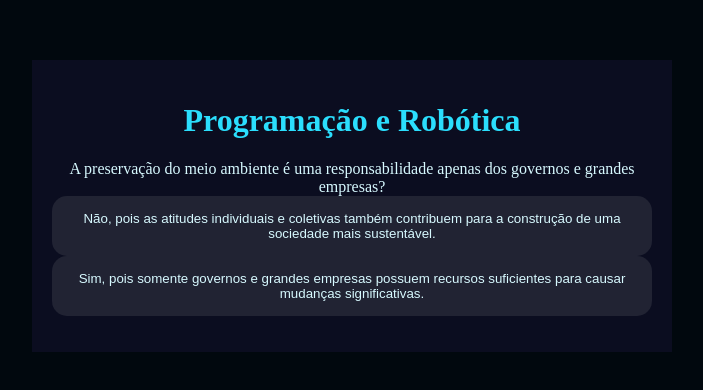
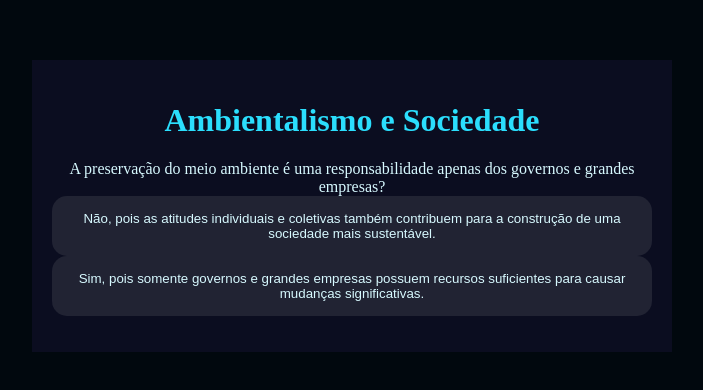
Before and after one commit to victor1A34/alura-ia-, a plain HTML site: page index.html in a window 1280 px wide. Shown: the part 202-592 px from the top of the page, without its empty margins (288-991 px from the left). Drawn offline with Linux system fonts and the light colour scheme.

Commit message:
Update index.html

```diff
--- a/index.html
+++ b/index.html
@@ -1,20 +1,16 @@
 <!DOCTYPE html>
-<html lang="pt-br">
-<head>
-    <meta charset="UTF-8">
-    <meta name="viewport" content="width=device-width, initial-scale=1.0">
-    <link rel="stylesheet" href="style.css">
-    <title>Título do site</title>
-</head>
-<body>
-    <div class="caixa-principal">
-        <h1>Programação e Robótica</h1>
+
+<html lang="pt-br"> <head> <meta charset="UTF-8"> <meta name="viewport" content="width=device-width, initial-scale=1.0"> <link rel="stylesheet" href="style.css"> <title>Ambientalismo e Sociedade</title> </head> <body> <div class="caixa-principal"> <h1>Ambientalismo e Sociedade</h1>
+
     <div class="caixa-perguntas"></div>
+
     <div class="caixa-alternativas"></div>
+
     <div class="caixa-resultado">
         <p class="texto-resultado"></p>
     </div>
 </div>
+
 <script src="script.js"></script>
-</body>
-</html>
+
+</body> </html>
```
Lines whose indentation alone changed are shown as unchanged.
